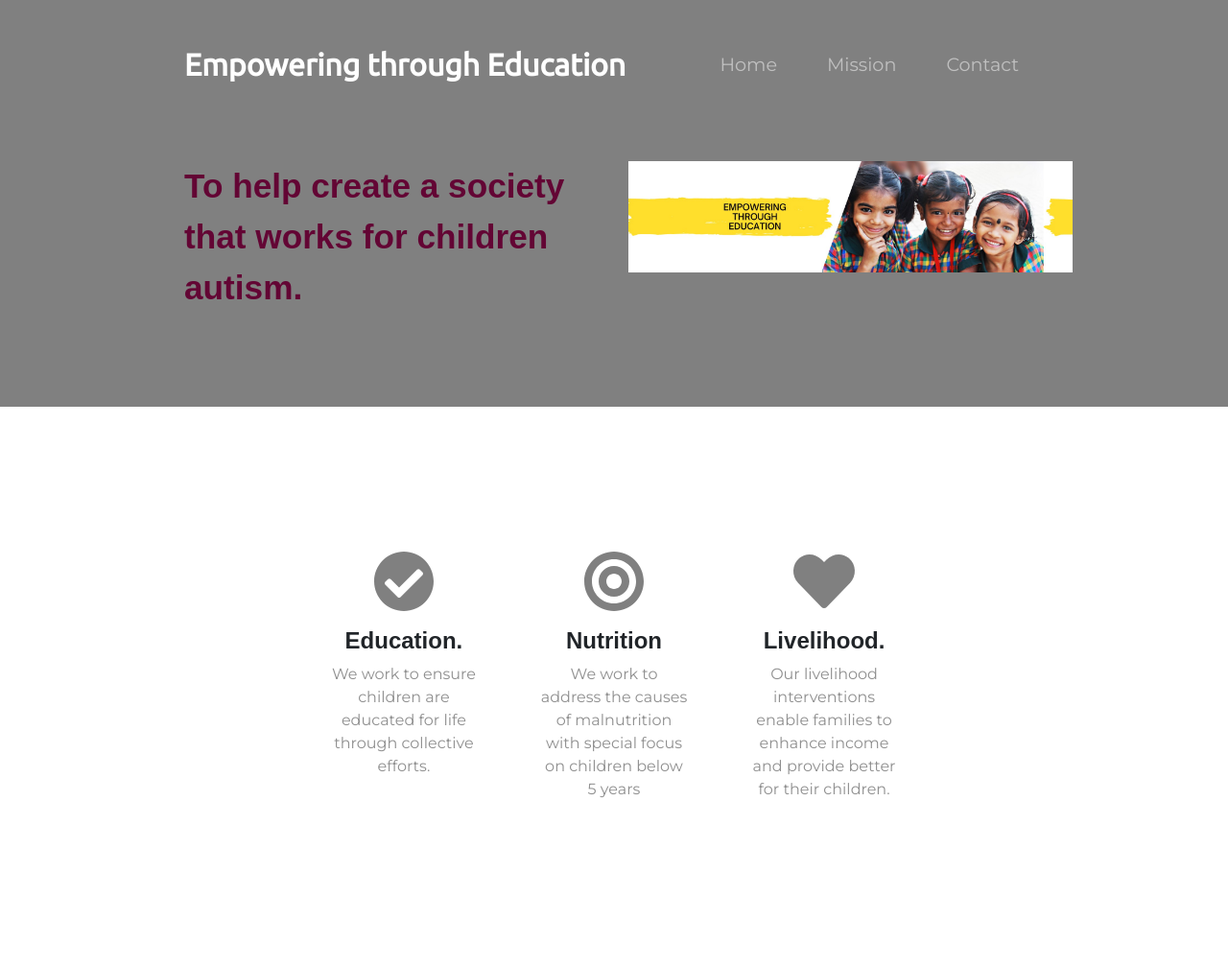
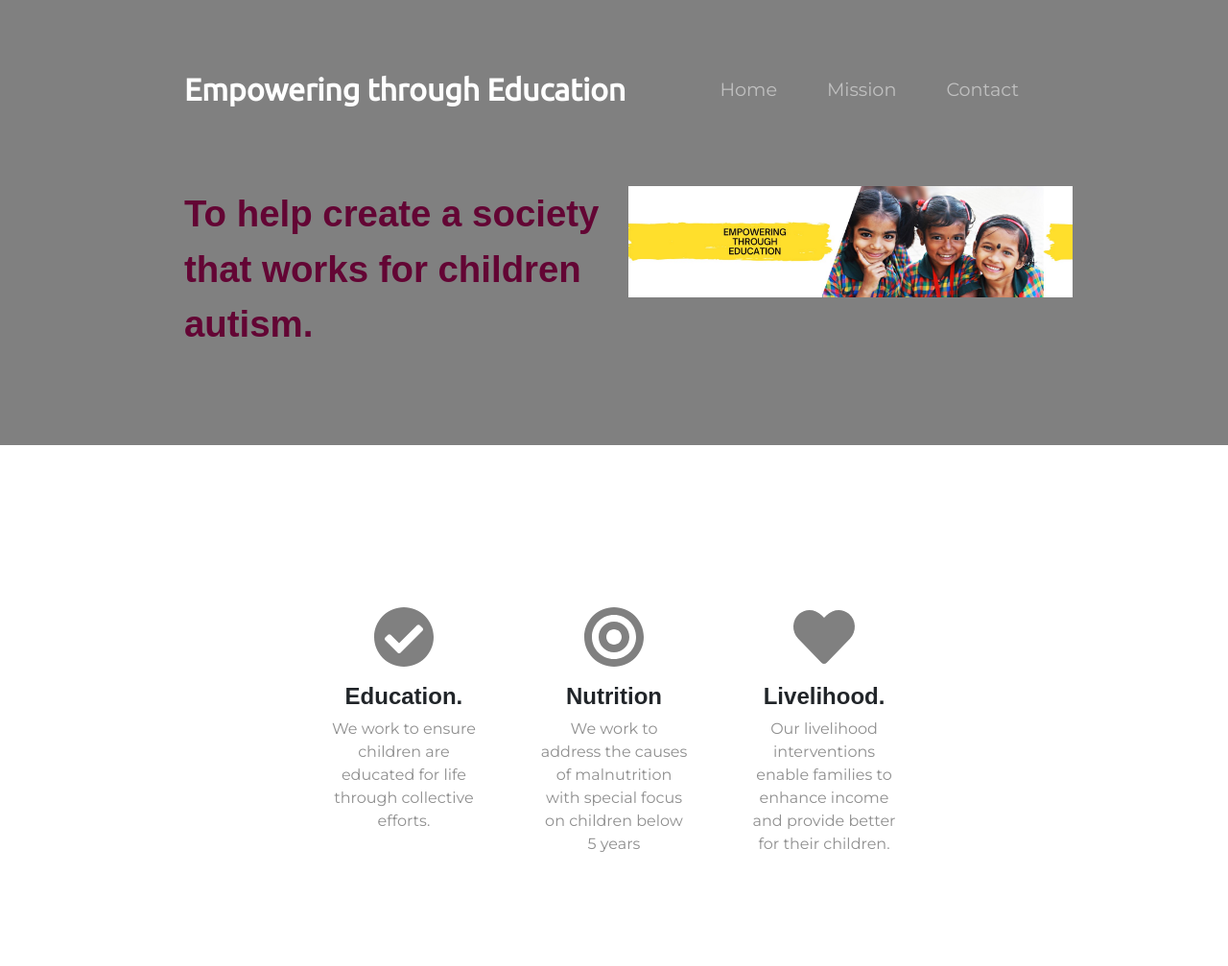
Before and after one commit to 5ilenceSeeker/E-Fund-Transfer-for-Donations, a plain HTML site: page index.html in a window 1280 px wide. Shown: the top 1007 px of the page at 96% size. Drawn offline with nearby package versions, Linux system fonts and the light colour scheme.

Commit message:
modifying ui

```diff
--- a/style.css
+++ b/style.css
@@ -35,7 +35,7 @@ body {
 
 
 .big-heading {
-  font-size: 2.2rem;
+  font-size: 2.4rem;
   line-height: 1.5;
 
 }
@@ -46,7 +46,7 @@ body {
 }
 
 .container-fluid {
-  padding: 3% 15% 7%;
+  padding: 5% 15% 7%;
 }
 
 .download-button {
```
